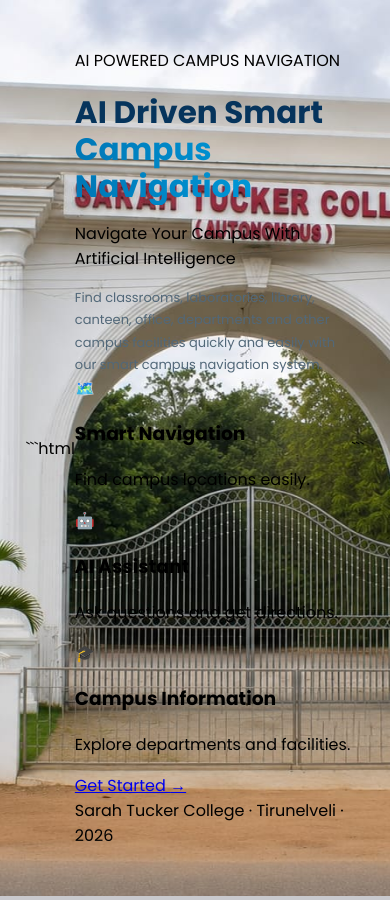
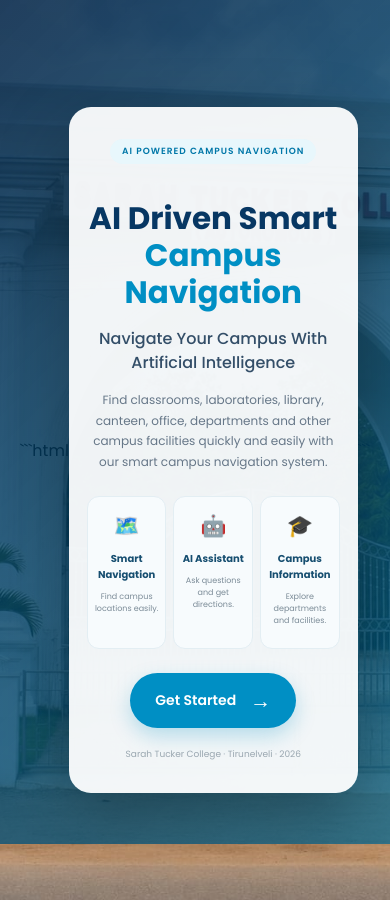
Before and after one commit to naveena-kannan-k/Smart-Campus-Navigation, a Flask app: page / in a window 390 px wide. Run offline with Flask 3, Linux system fonts and the light colour scheme.

Commit message:
Update style.css

````diff
--- a/static/css/style.css
+++ b/static/css/style.css
@@ -1,9 +1,4 @@
 ```css
-/* =========================================
-   AI DRIVEN SMART CAMPUS NAVIGATION
-   HOME PAGE
-   ========================================= */
-
 * {
     margin: 0;
     padding: 0;
@@ -15,522 +10,262 @@ body {
 
     min-height: 100vh;
 
+    display: flex;
+    align-items: center;
+    justify-content: center;
+
     background-image: url("../images/college_entrance.jpeg");
     background-size: cover;
     background-position: center;
     background-repeat: no-repeat;
 
-    display: flex;
-    justify-content: center;
-    align-items: center;
+    position: relative;
 
-    position: relative;
     overflow-x: hidden;
 }
 
 
-/* =========================================
-   BACKGROUND OVERLAY
-   ========================================= */
+/* Background */
 
-.background-overlay {
+.overlay {
     position: fixed;
     inset: 0;
 
     background:
         linear-gradient(
             135deg,
-            rgba(0, 32, 70, 0.78),
-            rgba(0, 102, 153, 0.55)
+            rgba(4, 38, 72, 0.88),
+            rgba(0, 105, 150, 0.72)
         );
 
     z-index: 0;
 }
 
 
-/* =========================================
-   HOME CARD
-   ========================================= */
+/* Main Container */
 
-.home-card {
+.home-container {
     position: relative;
-    z-index: 2;
+    z-index: 1;
 
-    width: min(850px, 92%);
+    width: 90%;
+    max-width: 950px;
 
-    padding: 42px 55px;
+    padding: 50px 55px;
 
     text-align: center;
 
-    background: rgba(255, 255, 255, 0.91);
+    background: rgba(255, 255, 255, 0.94);
 
-    border: 1px solid rgba(255, 255, 255, 0.7);
-
-    border-radius: 30px;
+    border-radius: 28px;
 
     box-shadow:
-        0 25px 60px rgba(0, 0, 0, 0.28);
+        0 25px 70px rgba(0, 0, 0, 0.30);
 
-    backdrop-filter: blur(12px);
-
-    animation: cardEntrance 1.1s ease-out;
-
-    transition:
-        transform 0.4s ease,
-        box-shadow 0.4s ease;
-}
-
-.home-card:hover {
-    transform: translateY(-5px);
-
-    box-shadow:
-        0 30px 70px rgba(0, 0, 0, 0.35);
+    animation: appear 0.9s ease;
 }
 
 
-/* =========================================
-   LOGO
-   ========================================= */
+/* Badge */
 
-.logo-wrapper {
-    display: flex;
-    justify-content: center;
-    align-items: center;
+.top-badge {
+    display: inline-block;
 
-    margin-bottom: 12px;
-}
-
-.logo {
-    width: 105px;
-    height: 105px;
-
-    object-fit: cover;
-
-    border-radius: 50%;
-
-    border: 4px solid white;
-
-    box-shadow:
-        0 8px 25px rgba(0, 0, 0, 0.22);
-
-    animation: logoEntrance 1.2s ease,
-               logoFloat 4s ease-in-out infinite;
-}
-
-
-/* =========================================
-   COLLEGE NAME
-   ========================================= */
-
-.college-name {
-    display: flex;
-    flex-direction: column;
-
-    margin-bottom: 18px;
-
-    color: #123b63;
-}
-
-.college-name span {
-    font-size: 18px;
-    font-weight: 700;
-
-    letter-spacing: 0.5px;
-}
-
-.college-name small {
-    margin-top: 2px;
-
-    font-size: 13px;
-
-    color: #60758a;
-}
-
-
-/* =========================================
-   AI BADGE
-   ========================================= */
-
-.ai-badge {
-    display: inline-flex;
-
-    align-items: center;
-    justify-content: center;
-
-    gap: 8px;
-
-    padding: 8px 16px;
+    padding: 7px 16px;
 
     margin-bottom: 20px;
 
     border-radius: 30px;
 
-    background: rgba(0, 174, 239, 0.1);
+    background: #e8f7fc;
 
-    color: #0076a8;
+    color: #0077a8;
 
-    font-size: 12px;
+    font-size: 11px;
+
     font-weight: 600;
 
-    letter-spacing: 0.3px;
-}
-
-.pulse-dot {
-    width: 8px;
-    height: 8px;
-
-    border-radius: 50%;
-
-    background: #00a8e8;
-
-    box-shadow: 0 0 0 0 rgba(0, 168, 232, 0.6);
-
-    animation: pulse 2s infinite;
+    letter-spacing: 1px;
 }
 
 
-/* =========================================
-   MAIN HEADING
-   ========================================= */
+/* Heading */
 
 h1 {
-    color: #06345c;
+    color: #073763;
 
-    font-size: clamp(32px, 5vw, 52px);
+    font-size: clamp(36px, 5vw, 58px);
 
     line-height: 1.15;
 
     font-weight: 700;
 
     margin-bottom: 15px;
-
-    animation: textReveal 1s ease 0.2s both;
 }
 
 h1 span {
     display: block;
 
-    background: linear-gradient(
-        90deg,
-        #0077b6,
-        #00a8e8
-    );
-
-    -webkit-background-clip: text;
-    background-clip: text;
-
-    color: transparent;
+    color: #008fc4;
 }
 
 
-/* =========================================
-   SUBTITLE
-   ========================================= */
+/* Tagline */
 
-h2 {
-    color: #304b61;
+.tagline {
+    color: #334e68;
 
-    font-size: clamp(17px, 2.5vw, 24px);
+    font-size: clamp(17px, 2.5vw, 23px);
 
     font-weight: 500;
 
     margin-bottom: 15px;
-
-    animation: textReveal 1s ease 0.35s both;
 }
 
 
-/* =========================================
-   DESCRIPTION
-   ========================================= */
+/* Description */
 
 .description {
-    max-width: 690px;
+    max-width: 720px;
 
     margin: auto;
 
-    color: #526879;
+    color: #667788;
 
-    font-size: 15px;
+    font-size: 14px;
 
     line-height: 1.8;
-
-    animation: textReveal 1s ease 0.5s both;
 }
 
 
-/* =========================================
-   FEATURES
-   ========================================= */
+/* Features */
 
-.features {
+.feature-row {
     display: flex;
 
     justify-content: center;
 
-    gap: 15px;
+    gap: 18px;
 
-    margin: 28px auto;
-
-    animation: textReveal 1s ease 0.65s both;
+    margin: 30px 0;
 }
 
-.feature {
-    width: 180px;
+.feature-card {
+    flex: 1;
 
-    padding: 15px 10px;
+    max-width: 220px;
 
-    background: rgba(245, 250, 255, 0.85);
+    padding: 20px 12px;
 
-    border: 1px solid rgba(0, 119, 182, 0.1);
+    background: #f7fbfd;
+
+    border: 1px solid #e3eef3;
 
     border-radius: 16px;
 
-    transition:
-        transform 0.3s ease,
-        box-shadow 0.3s ease,
-        background 0.3s ease;
+    transition: all 0.3s ease;
 }
 
-.feature:hover {
-    transform: translateY(-7px);
+.feature-card:hover {
+    transform: translateY(-6px);
 
     background: white;
 
     box-shadow:
-        0 12px 25px rgba(0, 0, 0, 0.12);
+        0 12px 30px rgba(0, 0, 0, 0.10);
 }
 
-.feature-icon {
-    font-size: 25px;
+.icon {
+    font-size: 28px;
 
-    margin-bottom: 7px;
+    margin-bottom: 8px;
 }
 
-.feature span {
-    font-size: 12px;
+.feature-card h3 {
+    color: #164e70;
+
+    font-size: 14px;
+
+    margin-bottom: 5px;
+}
+
+.feature-card p {
+    color: #7b8b97;
+
+    font-size: 11px;
+
+    line-height: 1.5;
+}
+
+
+/* Get Started */
+
+.get-started {
+    display: inline-flex;
+
+    align-items: center;
+
+    gap: 14px;
+
+    padding: 14px 30px;
+
+    border-radius: 30px;
+
+    background: #008fc4;
+
+    color: white;
+
+    text-decoration: none;
+
+    font-size: 15px;
 
     font-weight: 600;
 
-    color: #31536d;
+    box-shadow:
+        0 8px 20px rgba(0, 143, 196, 0.25);
+
+    transition: all 0.3s ease;
 }
 
-
-/* =========================================
-   GET STARTED BUTTON
-   ========================================= */
-
-.start-link {
-    text-decoration: none;
-
-    display: inline-block;
-
-    animation: textReveal 1s ease 0.8s both;
-}
-
-.start-btn {
-    display: flex;
-
-    align-items: center;
-    justify-content: center;
-
-    gap: 15px;
-
-    min-width: 190px;
-
-    padding: 15px 25px;
-
-    border: none;
-
-    border-radius: 40px;
-
-    background: linear-gradient(
-        135deg,
-        #0077b6,
-        #00a8e8
-    );
-
-    color: white;
-
-    font-family: 'Poppins', sans-serif;
-
-    font-size: 16px;
-
-    font-weight: 600;
-
-    cursor: pointer;
-
-    box-shadow:
-        0 10px 25px rgba(0, 119, 182, 0.3);
-
-    transition:
-        transform 0.3s ease,
-        box-shadow 0.3s ease;
-}
-
-.start-btn:hover {
-    transform: translateY(-4px) scale(1.03);
-
-    box-shadow:
-        0 15px 32px rgba(0, 119, 182, 0.4);
-}
-
-.start-btn:active {
-    transform: scale(0.97);
-}
-
-.arrow {
-    font-size: 22px;
+.get-started span {
+    font-size: 21px;
 
     transition: transform 0.3s ease;
 }
 
-.start-btn:hover .arrow {
-    transform: translateX(6px);
+.get-started:hover {
+    background: #0075a3;
+
+    transform: translateY(-3px);
+
+    box-shadow:
+        0 12px 28px rgba(0, 143, 196, 0.35);
+}
+
+.get-started:hover span {
+    transform: translateX(5px);
 }
 
 
-/* =========================================
-   BOTTOM TEXT
-   ========================================= */
+/* Footer */
 
-.bottom-text {
-    display: flex;
+.footer-text {
+    margin-top: 25px;
 
-    justify-content: center;
+    color: #9aa7b0;
 
-    align-items: center;
-
-    gap: 8px;
-
-    margin-top: 22px;
-
-    color: #8a9aa8;
-
-    font-size: 11px;
-}
-
-.dot {
-    color: #00a8e8;
+    font-size: 10px;
 }
 
 
-/* =========================================
-   FLOATING DECORATIONS
-   ========================================= */
+/* Animation */
 
-.floating-circle {
-    position: fixed;
-
-    border-radius: 50%;
-
-    z-index: 1;
-
-    pointer-events: none;
-
-    opacity: 0.25;
-
-    animation: floating 7s ease-in-out infinite;
-}
-
-.circle-one {
-    width: 130px;
-    height: 130px;
-
-    top: 8%;
-    left: 5%;
-
-    background: #00a8e8;
-}
-
-.circle-two {
-    width: 90px;
-    height: 90px;
-
-    right: 8%;
-    bottom: 12%;
-
-    background: #ffffff;
-
-    animation-delay: 1.5s;
-}
-
-.circle-three {
-    width: 55px;
-    height: 55px;
-
-    top: 20%;
-    right: 15%;
-
-    background: #0077b6;
-
-    animation-delay: 3s;
-}
-
-
-/* =========================================
-   ANIMATIONS
-   ========================================= */
-
-@keyframes cardEntrance {
+@keyframes appear {
 
     from {
         opacity: 0;
 
-        transform:
-            translateY(50px)
-            scale(0.95);
-    }
-
-    to {
-        opacity: 1;
-
-        transform:
-            translateY(0)
-            scale(1);
-    }
-}
-
-
-@keyframes logoEntrance {
-
-    from {
-        opacity: 0;
-
-        transform:
-            scale(0.5)
-            rotate(-20deg);
-    }
-
-    to {
-        opacity: 1;
-
-        transform:
-            scale(1)
-            rotate(0);
-    }
-}
-
-
-@keyframes logoFloat {
-
-    0%,
-    100% {
-        transform: translateY(0);
-    }
-
-    50% {
-        transform: translateY(-6px);
-    }
-}
-
-
-@keyframes textReveal {
-
-    from {
-        opacity: 0;
-
-        transform: translateY(20px);
+        transform: translateY(25px);
     }
 
     to {
@@ -541,79 +276,30 @@ h2 {
 }
 
 
-@keyframes pulse {
-
-    0% {
-        box-shadow:
-            0 0 0 0 rgba(0, 168, 232, 0.6);
-    }
-
-    70% {
-        box-shadow:
-            0 0 0 8px rgba(0, 168, 232, 0);
-    }
-
-    100% {
-        box-shadow:
-            0 0 0 0 rgba(0, 168, 232, 0);
-    }
-}
-
-
-@keyframes floating {
-
-    0%,
-    100% {
-        transform: translateY(0) rotate(0);
-    }
-
-    50% {
-        transform: translateY(-25px) rotate(10deg);
-    }
-}
-
-
-/* =========================================
-   MOBILE RESPONSIVE
-   ========================================= */
+/* =========================
+   MOBILE
+   ========================= */
 
 @media (max-width: 768px) {
 
     body {
-        min-height: 100vh;
-
-        padding: 18px;
-
-        align-items: center;
+        padding: 20px 12px;
     }
 
-    .home-card {
+    .home-container {
         width: 100%;
 
-        max-width: 430px;
+        padding: 32px 18px;
 
-        padding: 30px 20px;
-
-        border-radius: 24px;
+        border-radius: 22px;
     }
 
-    .logo {
-        width: 85px;
-        height: 85px;
-    }
+    .top-badge {
+        font-size: 9px;
 
-    .college-name span {
-        font-size: 16px;
-    }
+        padding: 6px 12px;
 
-    .college-name small {
-        font-size: 12px;
-    }
-
-    .ai-badge {
-        font-size: 10px;
-
-        padding: 7px 12px;
+        margin-bottom: 15px;
     }
 
     h1 {
@@ -622,93 +308,82 @@ h2 {
         line-height: 1.2;
     }
 
-    h2 {
-        font-size: 17px;
+    .tagline {
+        font-size: 16px;
 
-        line-height: 1.4;
+        line-height: 1.5;
     }
 
     .description {
-        font-size: 13px;
+        font-size: 12px;
 
         line-height: 1.7;
     }
 
-    .features {
-        gap: 8px;
+    .feature-row {
+        gap: 7px;
 
-        margin: 22px 0;
+        margin: 24px 0;
     }
 
-    .feature {
-        width: 31%;
+    .feature-card {
+        padding: 13px 5px;
 
-        padding: 12px 5px;
+        border-radius: 12px;
     }
 
-    .feature-icon {
+    .icon {
         font-size: 21px;
     }
 
-    .feature span {
+    .feature-card h3 {
         font-size: 10px;
     }
 
-    .start-btn {
-        min-width: 175px;
+    .feature-card p {
+        font-size: 8px;
+    }
 
-        padding: 13px 22px;
+    .get-started {
+        padding: 12px 25px;
 
         font-size: 14px;
     }
 
-    .floating-circle {
-        display: none;
+    .footer-text {
+        font-size: 9px;
+
+        margin-top: 20px;
     }
 }
 
 
-/* =========================================
-   SMALL MOBILE
-   ========================================= */
+/* Small phones */
 
 @media (max-width: 380px) {
 
-    body {
-        padding: 12px;
-    }
-
-    .home-card {
-        padding: 24px 15px;
-    }
-
-    .logo {
-        width: 75px;
-        height: 75px;
+    .home-container {
+        padding: 27px 14px;
     }
 
     h1 {
         font-size: 27px;
     }
 
-    h2 {
-        font-size: 15px;
+    .tagline {
+        font-size: 14px;
     }
 
     .description {
-        font-size: 12px;
+        font-size: 11px;
     }
 
-    .feature {
-        padding: 10px 3px;
+    .feature-card h3 {
+        font-size: 9px;
     }
 
-    .feature-icon {
-        font-size: 18px;
-    }
-
-    .feature span {
-        font-size: 9px;
+    .feature-card p {
+        display: none;
     }
 }
 ```
````
